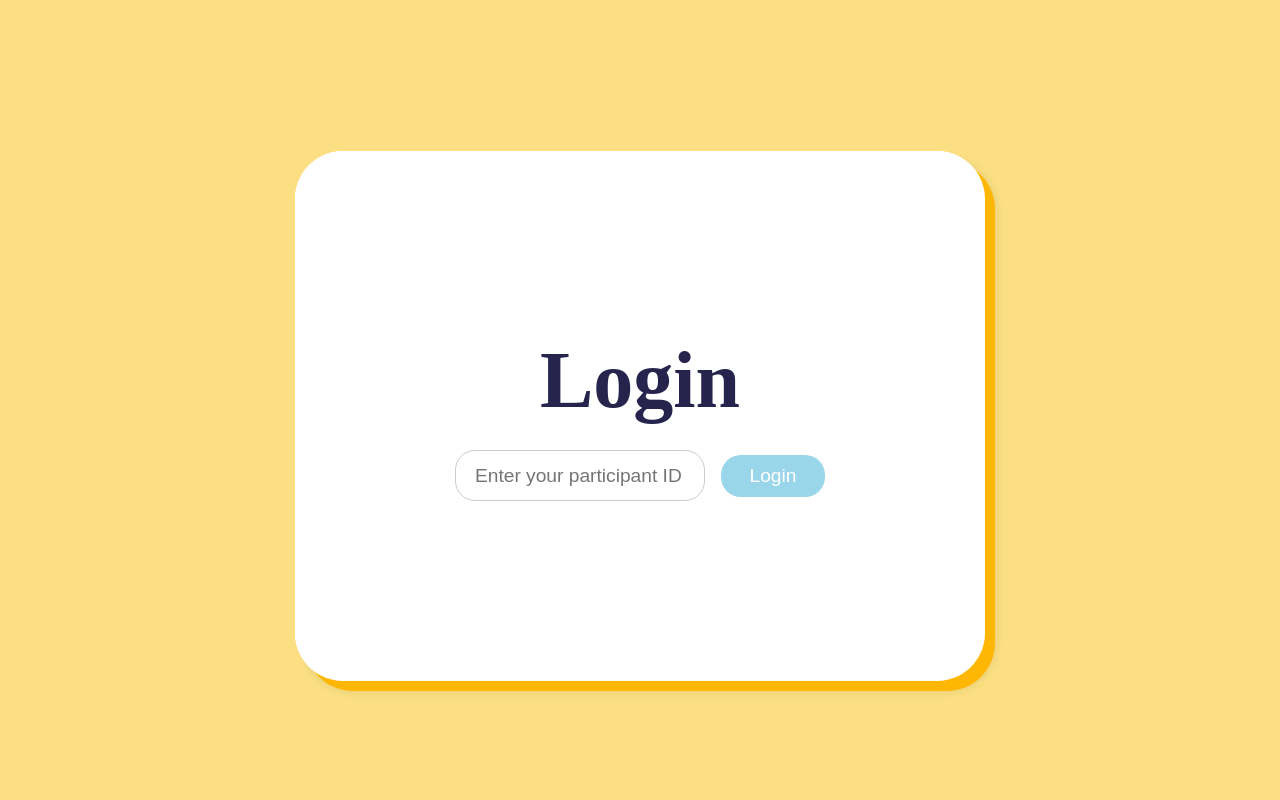
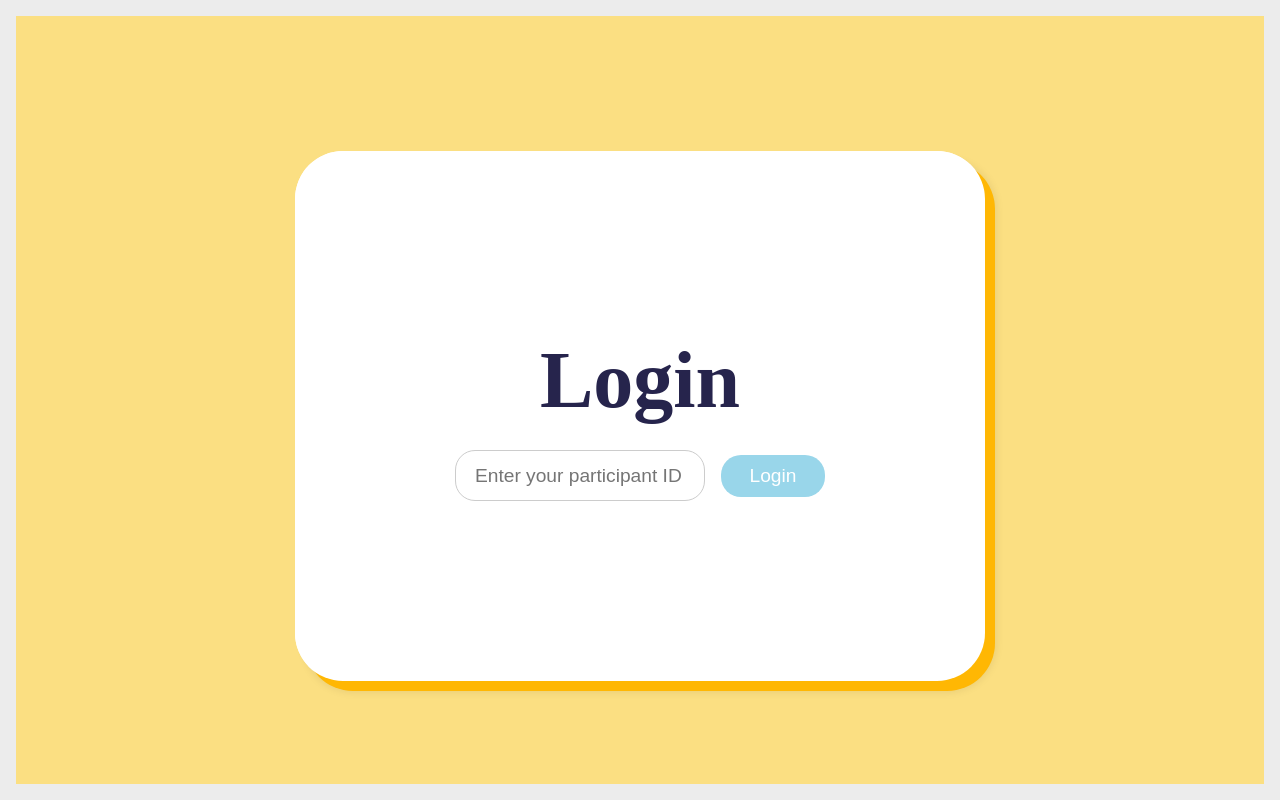
Before and after one commit to Santa-Clara-Imaginarium-Lab/human-ai, a React (Vite) app in the folder client/: page / in a window 1280 px wide. Built offline with nearby package versions, Linux system fonts and the light colour scheme; a web font is replaced by a local one.

Commit message:
Reset index.css back to original
background color of body is white again

```diff
--- a/client/src/index.css
+++ b/client/src/index.css
@@ -5,7 +5,7 @@
   }
 
   body {
-    background-color: #fbdf82;
+    background-color: #ececec;
     color: 4c4b4b;
     font-family: 'Chakra Petch', sans-serif;
   }
```
